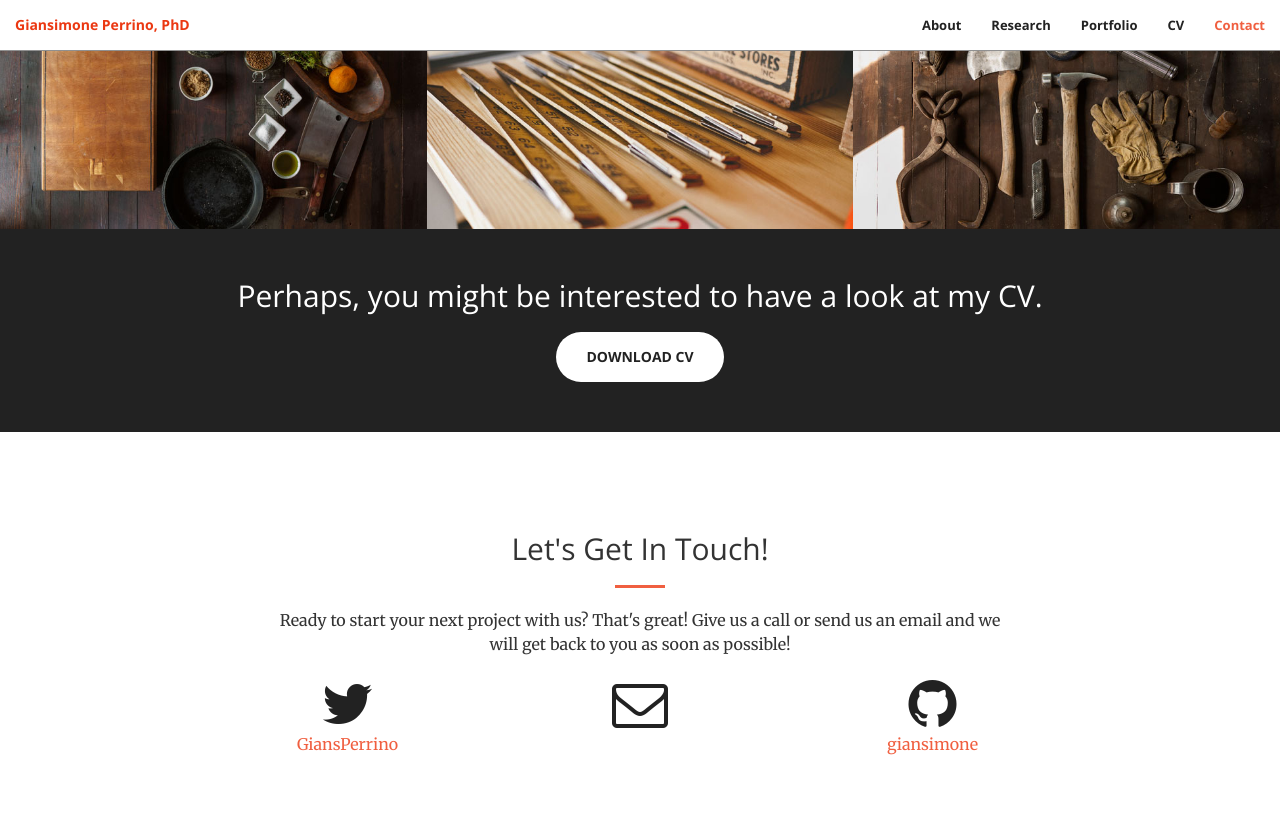
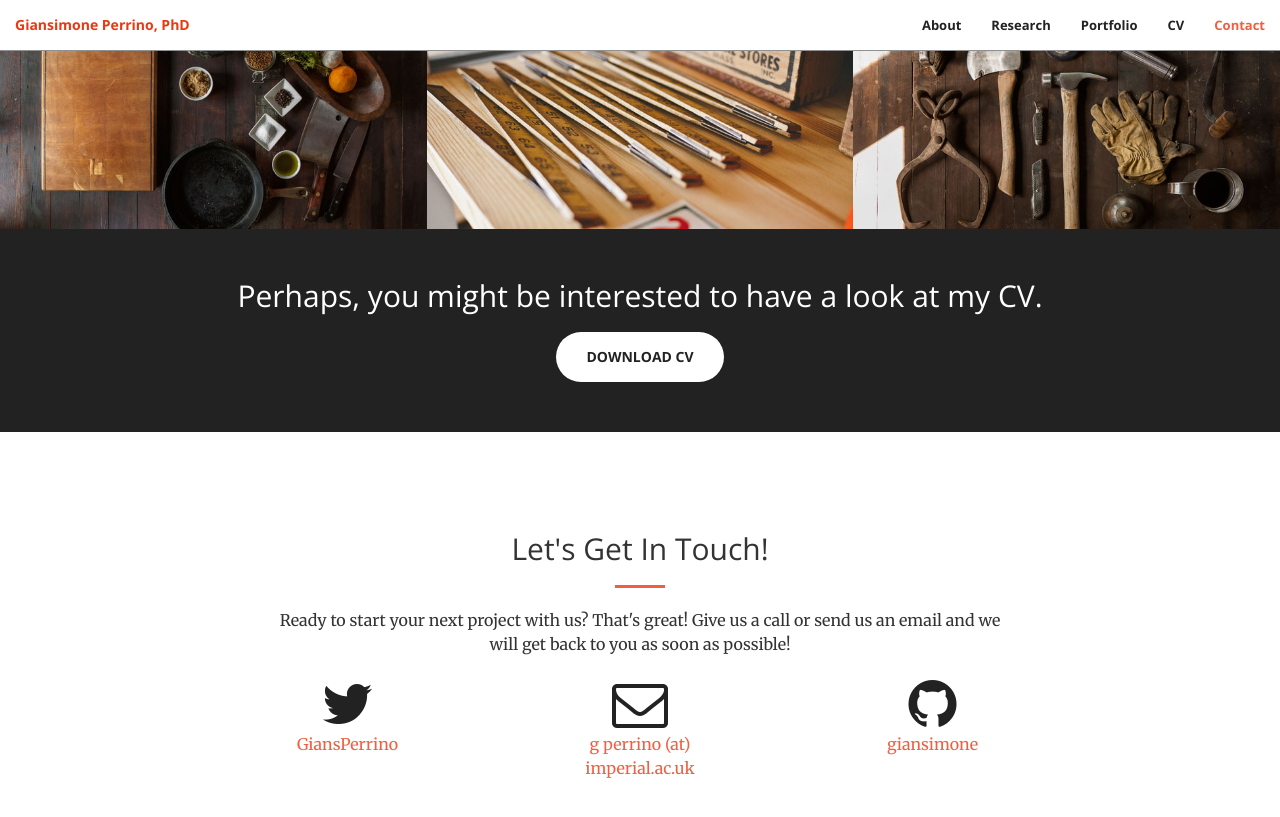
Before and after one commit to giansimone/giansimone.github.io, a Jekyll site: the page built from index.html, in a window 1280 px wide and 900 px high, scrolled down 2005 px. Shown: the top 817 px of the window. Built offline with Jekyll 4.4.1, drawn with Linux system fonts in a browser that asks for light colours.

Commit message:
Change config file.

```diff
--- a/_config.yml
+++ b/_config.yml
@@ -1,6 +1,6 @@
 # Site settings
 title: Giansimone Perrino
-email:
+email: g <dot> perrino (at) imperial.ac.uk
 description: > # this means to ignore newlines until "baseurl:"
 baseurl: "" # the subpath of your site, e.g. /blog/
 url: "giansimone.github.io" # the base hostname & protocol for your site
```
